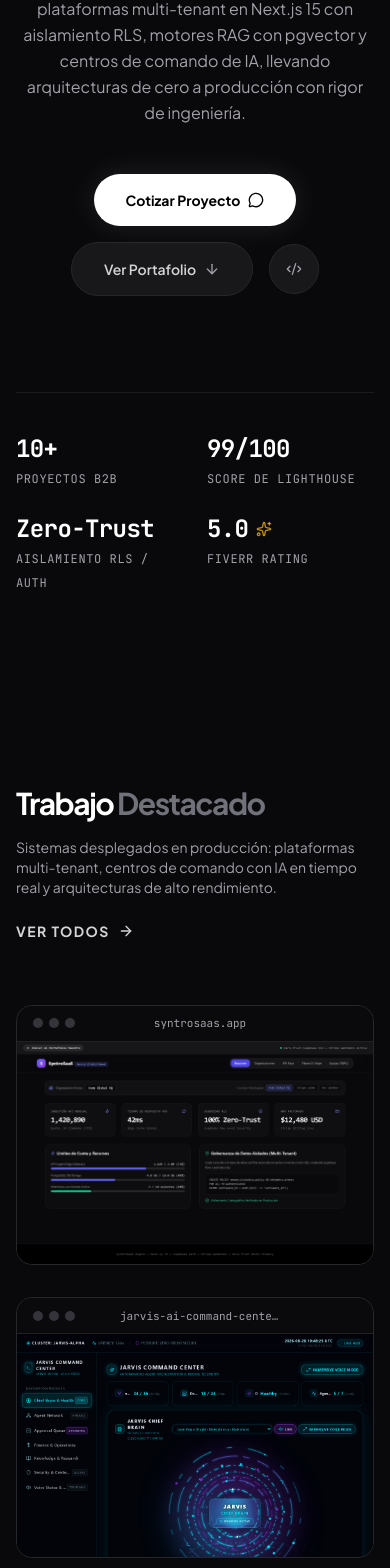
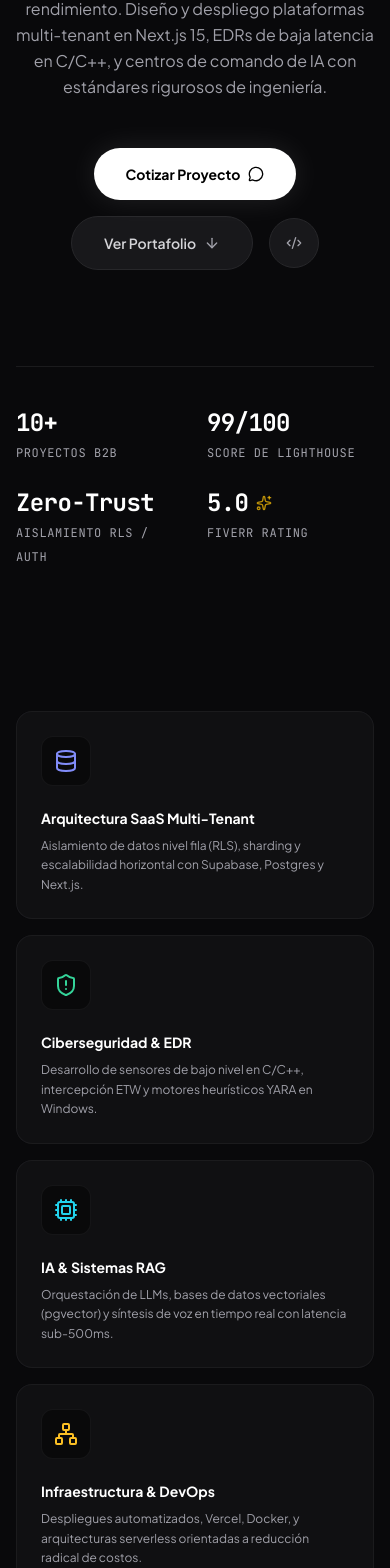
Before and after one commit to Axl07s/portfolio-axel, a React (Vite) app: page / in a window 390 px wide. Shown: the part 429-1997 px from the top of the page. Built offline with nearby package versions, Linux system fonts and the light colour scheme.

Commit message:
feat(portfolio): final peak polish - hero redesign, global translations, mobile nav ux, and edr expansion

```diff
--- /dev/null
+++ b/src/components/ExpertiseSection.tsx
@@ -0,0 +1,62 @@
+import { motion } from 'framer-motion';
+import { useLanguage } from '../context/LanguageContext';
+import { Database, ShieldAlert, Cpu, Network } from 'lucide-react';
+
+export function ExpertiseSection() {
+  const { lang } = useLanguage();
+
+  const features = [
+    {
+      icon: <Database className="w-6 h-6 text-indigo-400" />,
+      titleES: 'Arquitectura SaaS Multi-Tenant',
+      titleEN: 'Multi-Tenant SaaS Architecture',
+      descES: 'Aislamiento de datos nivel fila (RLS), sharding y escalabilidad horizontal con Supabase, Postgres y Next.js.',
+      descEN: 'Row-level security (RLS), sharding, and horizontal scalability with Supabase, Postgres, and Next.js.'
+    },
+    {
+      icon: <ShieldAlert className="w-6 h-6 text-emerald-400" />,
+      titleES: 'Ciberseguridad & EDR',
+      titleEN: 'Cybersecurity & EDR',
+      descES: 'Desarrollo de sensores de bajo nivel en C/C++, intercepción ETW y motores heurísticos YARA en Windows.',
+      descEN: 'Development of low-level C/C++ sensors, ETW interception, and YARA heuristic engines on Windows.'
+    },
+    {
+      icon: <Cpu className="w-6 h-6 text-cyan-400" />,
+      titleES: 'IA & Sistemas RAG',
+      titleEN: 'AI & RAG Systems',
+      descES: 'Orquestación de LLMs, bases de datos vectoriales (pgvector) y síntesis de voz en tiempo real con latencia sub-500ms.',
+      descEN: 'LLM orchestration, vector databases (pgvector), and real-time voice synthesis with sub-500ms latency.'
+    },
+    {
+      icon: <Network className="w-6 h-6 text-amber-400" />,
+      titleES: 'Infraestructura & DevOps',
+      titleEN: 'Infrastructure & DevOps',
+      descES: 'Despliegues automatizados, Vercel, Docker, y arquitecturas serverless orientadas a reducción radical de costos.',
+      descEN: 'Automated deployments, Vercel, Docker, and serverless architectures aimed at radical cost reduction.'
+    }
+  ];
+
+  return (
+    <section className="py-12 px-4 sm:px-6 lg:px-8 max-w-7xl mx-auto w-full relative z-10">
+      <div className="grid grid-cols-1 md:grid-cols-2 lg:grid-cols-4 gap-4">
+        {features.map((feat, i) => (
+          <motion.div
+            key={i}
+            initial={{ opacity: 0, y: 30 }}
+            whileInView={{ opacity: 1, y: 0 }}
+            viewport={{ once: true, margin: "-50px" }}
+            transition={{ duration: 0.6, delay: i * 0.1, ease: "easeOut" }}
+            className="group relative bg-zinc-900/50 backdrop-blur-sm border border-zinc-800/50 hover:border-zinc-700/80 p-6 rounded-2xl overflow-hidden"
+          >
+            <div className="absolute inset-0 bg-gradient-to-b from-white/5 to-transparent opacity-0 group-hover:opacity-100 transition-opacity duration-500 pointer-events-none" />
+            <div className="mb-4 p-3 bg-black/40 rounded-xl inline-block border border-white/5">
+              {feat.icon}
+            </div>
+            <h3 className="text-sm font-bold text-white mb-2">{lang === 'es' ? feat.titleES : feat.titleEN}</h3>
+            <p className="text-xs text-zinc-400 leading-relaxed">{lang === 'es' ? feat.descES : feat.descEN}</p>
+          </motion.div>
+        ))}
+      </div>
+    </section>
+  );
+}
--- a/src/components/Hero.tsx
+++ b/src/components/Hero.tsx
@@ -29,6 +29,15 @@ export const Hero: React.FC = () => {
     <section className="relative pt-36 pb-24 px-4 sm:px-6 lg:px-8 max-w-5xl mx-auto text-center overflow-hidden">
 
       <Particles />
+      <div
+        className="absolute inset-0 opacity-[0.03] pointer-events-none -z-20"
+        style={{
+          backgroundImage: 'linear-gradient(to right, #ffffff 1px, transparent 1px), linear-gradient(to bottom, #ffffff 1px, transparent 1px)',
+          backgroundSize: '40px 40px',
+          maskImage: 'radial-gradient(ellipse 60% 50% at 50% 0%, #000 70%, transparent 100%)',
+          WebkitMaskImage: 'radial-gradient(ellipse 60% 50% at 50% 0%, #000 70%, transparent 100%)'
+        }}
+      />
 
       {/* Subtle Indigo Glow */}
       <div className="absolute top-1/3 left-1/2 -translate-x-1/2 -translate-y-1/2 w-[500px] h-[300px] bg-indigo-500/15 blur-[120px] rounded-full pointer-events-none -z-10" />
--- a/src/components/Navbar.tsx
+++ b/src/components/Navbar.tsx
@@ -31,7 +31,7 @@ export const Navbar: React.FC<NavbarProps> = ({ onOpenContact }) => {
   ];
 
   return (
-    <nav className={`fixed top-0 inset-x-0 z-50 transition-all duration-300 ${
+    <nav className={`fixed top-0 inset-x-0 z-[100] transition-all duration-300 ${
       scrolled
         ? 'glass-obsidian border-b border-indigo-500/20 py-3 shadow-2xl bg-zinc-950/80 backdrop-blur-md'
         : 'bg-transparent py-5'
@@ -117,16 +117,7 @@ export const Navbar: React.FC<NavbarProps> = ({ onOpenContact }) => {
               </Link>
             );
           })}
-          <button
-            onClick={() => {
-              toggleLanguage();
-              setMobileMenuOpen(false);
-            }}
-            className="w-full text-left text-sm text-zinc-200 hover:text-indigo-400 py-1 flex items-center gap-2"
-          >
-            <Globe className="w-4 h-4" />
-            {lang === 'es' ? 'Switch to English' : 'Cambiar a Español'}
-          </button>
+          <button onClick={() => { toggleLanguage(); setMobileMenuOpen(false); }} className="w-full mt-4 bg-indigo-500/10 border border-indigo-500/30 text-indigo-400 rounded-lg px-4 py-3 flex items-center justify-center gap-2 font-bold uppercase text-xs tracking-widest active:scale-95 transition-transform"><Globe className="w-4 h-4" />{lang === "es" ? "Switch to English" : "Cambiar a Español"}</button>
           <div className="pt-2 border-t border-zinc-800">
             <button
               onClick={() => {
--- a/src/components/project-layouts/CinematicHero.tsx
+++ b/src/components/project-layouts/CinematicHero.tsx
@@ -6,18 +6,19 @@ import { Particles } from '../effects/Particles';
 
 interface CinematicHeroProps {
   project: PersonalProject;
+  lang: 'es' | 'en';
 }
 
-export function CinematicHero({ project }: CinematicHeroProps) {
+export function CinematicHero({ project, lang }: CinematicHeroProps) {
   const [phase, setPhase] = useState(0);
 
   const isCyber = project.id === 'suiteseguridad';
   const accentColor = isCyber ? '#10b981' : '#6366f1';
 
   const mockMetrics = [
-    { value: '+99%', label: 'DETECCIÓN EDR' },
-    { value: '< 5ms', label: 'LATENCIA KERNEL' },
-    { value: 'ZERO', label: 'FALSOS POSITIVOS' },
+    { value: '+99%', label: lang === 'es' ? 'DETECCIÓN EDR' : 'EDR DETECTION' },
+    { value: '< 5ms', label: lang === 'es' ? 'LATENCIA KERNEL' : 'KERNEL LATENCY' },
+    { value: 'ZERO', label: lang === 'es' ? 'FALSOS POSITIVOS' : 'FALSE POSITIVES' },
   ];
 
   useEffect(() => {
@@ -62,7 +63,7 @@ export function CinematicHero({ project }: CinematicHeroProps) {
                 animate={{ opacity: 1 }}
                 className="text-xs text-zinc-500 mb-4 tracking-[0.3em]"
               >
-                [ SYSTEM INITIALIZATION ]
+                {lang === 'es' ? '[ INICIALIZANDO SISTEMA ]' : '[ SYSTEM INITIALIZATION ]'}
               </motion.div>
               <div className="text-4xl md:text-6xl font-black text-white tracking-tighter uppercase drop-shadow-2xl px-4 text-center">
                 <ScrambleText text={project.title} />
@@ -201,7 +202,7 @@ export function CinematicHero({ project }: CinematicHeroProps) {
               className="relative text-center"
             >
               <div className="absolute inset-0 blur-3xl opacity-30" style={{ backgroundColor: accentColor }} />
-              <div className="text-xl md:text-2xl font-light text-zinc-400 mb-2">Engineered & Designed by</div>
+              <div className="text-xl md:text-2xl font-light text-zinc-400 mb-2">{lang === 'es' ? 'Diseñado & Desarrollado por' : 'Engineered & Designed by'}</div>
               <div className="text-6xl md:text-8xl font-black text-white tracking-tighter">
                 AXEL
               </div>
@@ -212,7 +213,7 @@ export function CinematicHero({ project }: CinematicHeroProps) {
               transition={{ delay: 2 }}
               className="mt-12 text-zinc-500 uppercase tracking-[0.4em] text-[10px] md:text-xs"
             >
-              Scroll down for details
+              {lang === 'es' ? 'Haz scroll para detalles' : 'Scroll down for details'}
             </motion.div>
           </motion.div>
         )}
@@ -225,7 +226,7 @@ export function CinematicHero({ project }: CinematicHeroProps) {
         transition={{ delay: 2, duration: 2 }}
         className="absolute bottom-8 left-1/2 -translate-x-1/2 flex flex-col items-center z-40"
       >
-        <span className="text-[10px] text-zinc-500 tracking-widest uppercase mb-2">Scroll</span>
+        <span className="text-[10px] text-zinc-500 tracking-widest uppercase mb-2">{lang === 'es' ? 'Scroll' : 'Scroll'}</span>
         <motion.div
           animate={{ y: [0, 8, 0] }}
           transition={{ duration: 1.5, repeat: Infinity }}
--- a/src/components/project-layouts/EnterpriseLayout.tsx
+++ b/src/components/project-layouts/EnterpriseLayout.tsx
@@ -33,7 +33,7 @@ export function EnterpriseLayout({ project }: { project: PersonalProject }) {
       <ScrollAffordance sections={ENTERPRISE_SECTIONS} accentColor="emerald" />
 
       {/* Hero Section */}
-      <div id="enterprise-hero"><CinematicHero project={project} /></div>
+      <div id="enterprise-hero"><CinematicHero project={project} lang={lang} /></div>
 
       {/* ============================================================ */}
       {/* DESKTOP: 3D Threat Isolation Hologram (lg+) */}
@@ -191,6 +191,73 @@ export function EnterpriseLayout({ project }: { project: PersonalProject }) {
         </div>
       </section>
 
+            {/* Deep Technical Dive - YARA & Sysmon */}
+      <section id="enterprise-yara" className="relative w-full max-w-6xl mx-auto px-6 py-24 z-20">
+        <div className="grid grid-cols-1 lg:grid-cols-2 gap-12 items-center">
+          <div>
+            <h2 className="text-3xl font-bold text-white mb-6">
+              {lang === 'es' ? 'Motor Heurístico de Comportamiento' : 'Behavioral Heuristic Engine'}
+            </h2>
+            <p className="text-slate-400 text-lg mb-8 leading-relaxed">
+              {lang === 'es'
+                ? 'El sistema no se basa únicamente en firmas. Analiza árboles de ejecución de procesos mediante Sysmon y realiza escaneo en memoria con YARA. Si detecta inyección de shellcode (API unhooking, Process Hollowing), aísla el proceso inmediatamente.'
+                : 'The system does not rely solely on signatures. It analyzes process execution trees via Sysmon and performs in-memory scanning with YARA. If it detects shellcode injection (API unhooking, Process Hollowing), it isolates the process immediately.'}
+            </p>
+
+            <div className="space-y-4">
+              <div className="flex items-start gap-4">
+                <div className="w-8 h-8 rounded bg-emerald-500/10 flex items-center justify-center flex-shrink-0 mt-1">
+                  <Activity className="w-4 h-4 text-emerald-400" />
+                </div>
+                <div>
+                  <h4 className="text-white font-bold mb-1">{lang === 'es' ? 'Análisis de Memoria Dinámica' : 'Dynamic Memory Analysis'}</h4>
+                  <p className="text-sm text-slate-500">Escaneo de regiones de memoria PAGE_EXECUTE_READWRITE en busca de payloads cifrados o ofuscados.</p>
+                </div>
+              </div>
+              <div className="flex items-start gap-4">
+                <div className="w-8 h-8 rounded bg-red-500/10 flex items-center justify-center flex-shrink-0 mt-1">
+                  <AlertTriangle className="w-4 h-4 text-red-400" />
+                </div>
+                <div>
+                  <h4 className="text-white font-bold mb-1">{lang === 'es' ? 'Aislamiento de Red Automático' : 'Automatic Network Isolation'}</h4>
+                  <p className="text-sm text-slate-500">Bloqueo de comunicación C2 (Command & Control) manipulando la tabla de ruteo local del host comprometido.</p>
+                </div>
+              </div>
+            </div>
+          </div>
+
+          <div className="bg-[#0a0a0f] border border-slate-800 rounded-xl overflow-hidden shadow-2xl font-mono text-[11px] md:text-xs">
+            <div className="flex items-center gap-2 px-4 py-3 border-b border-slate-800 bg-[#0f111a]">
+              <div className="w-3 h-3 rounded-full bg-red-500/50" />
+              <div className="w-3 h-3 rounded-full bg-amber-500/50" />
+              <div className="w-3 h-3 rounded-full bg-emerald-500/50" />
+              <span className="ml-2 text-slate-500">yara_engine_core.py</span>
+            </div>
+            <div className="p-4 md:p-6 text-slate-300 overflow-x-auto">
+              <pre>
+                <code className="language-python">
+<span className="text-purple-400">import</span> yara{'\n'}
+<span className="text-purple-400">import</span> win32api, win32process{'\n\n'}
+
+<span className="text-emerald-400">def</span> <span className="text-blue-400">scan_process_memory</span>(pid):{'\n'}
+{'    '}rules = yara.compile(filepath=<span className="text-amber-300">'/rules/ransomware.yar'</span>){'\n'}
+{'    '}<span className="text-purple-400">try</span>:{'\n'}
+{'        '}process_handle = win32api.OpenProcess({'\n'}
+{'            '}win32con.PROCESS_VM_READ | win32con.PROCESS_QUERY_INFORMATION, False, pid){'\n'}
+{'        '}matches = rules.match(pid=pid){'\n'}
+{'        '}<span className="text-purple-400">if</span> matches:{'\n'}
+{'            '}<span className="text-blue-400">trigger_mitigation</span>(pid, matches){'\n'}
+{'            '}<span className="text-emerald-400">return</span> <span className="text-amber-500">True</span>{'\n'}
+{'    '}<span className="text-purple-400">except</span> <span className="text-blue-200">Exception</span> <span className="text-purple-400">as</span> e:{'\n'}
+{'        '}logger.error(<span className="text-amber-300">f"Failed to scan PID {"{"}pid{"}"}: {"{"}e{"}"}"</span>){'\n'}
+{'    '}<span className="text-emerald-400">return</span> <span className="text-amber-500">False</span>
+                </code>
+              </pre>
+            </div>
+          </div>
+        </div>
+      </section>
+
       {/* The Actual Product / Application UI */}
       <section id="enterprise-dashboard" className="relative w-full max-w-6xl mx-auto px-6 py-12 z-20">
         <div className="text-center mb-10">
--- a/src/data/translations.ts
+++ b/src/data/translations.ts
@@ -8,7 +8,7 @@ export const translations = {
     // Hero
     'hero.status': 'AVAILABLE FOR B2B CONTRACTS (FIVERR / DIRECT)',
     'hero.title': 'Production SaaS & AI Systems',
-    'hero.subtitle': '19-year-old SaaS architect and technical consultant based in Ecuador. I design and ship production multi-tenant platforms in Next.js 15 with RLS isolation, RAG engines with pgvector, and AI command centers with production-grade engineering rigor.',
+    'hero.subtitle': 'SaaS Architect and Technical Consultant building robust, high-performance systems. I design and ship production multi-tenant platforms in Next.js 15, low-latency C++ EDRs, and AI-driven command centers with rigorous engineering standards.',
     'hero.cta.primary': 'Get a Quote',
     'hero.cta.secondary': 'View Portfolio',
 
@@ -54,7 +54,7 @@ export const translations = {
     // Hero
     'hero.status': 'DISPONIBLE PARA CONTRATOS B2B (FIVERR / DIRECTO)',
     'hero.title': 'Arquitectura SaaS & Sistemas de IA',
-    'hero.subtitle': 'Arquitecto de software y consultor SaaS de 19 años en Ecuador. Diseño y despliego plataformas multi-tenant en Next.js 15 con aislamiento RLS, motores RAG con pgvector y centros de comando de IA, llevando arquitecturas de cero a producción con rigor de ingeniería.',
+    'hero.subtitle': 'SaaS Architect & Consultor Técnico especializado en sistemas robustos de alto rendimiento. Diseño y despliego plataformas multi-tenant en Next.js 15, EDRs de baja latencia en C/C++, y centros de comando de IA con estándares rigurosos de ingeniería.',
     'hero.cta.primary': 'Cotizar Proyecto',
     'hero.cta.secondary': 'Ver Portafolio',
 
--- a/src/pages/Home.tsx
+++ b/src/pages/Home.tsx
@@ -1,3 +1,4 @@
+import { ExpertiseSection } from '../components/ExpertiseSection';
 
 import { Hero } from '../components/Hero';
 import { ProjectCard } from '../components/ProjectCard';
@@ -16,6 +17,8 @@ export function Home() {
   return (
     <>
       <Hero />
+
+      <ExpertiseSection />
 
       <section className="py-24 px-4 sm:px-6 lg:px-8 max-w-7xl mx-auto w-full">
         <div className="flex flex-col md:flex-row md:items-end justify-between mb-16 gap-6">
--- a/src/pages/ProjectDetail.tsx
+++ b/src/pages/ProjectDetail.tsx
@@ -2,7 +2,8 @@ import { useParams, Link } from 'react-router-dom';
 import { Helmet } from 'react-helmet-async';
 import { ArrowLeft } from 'lucide-react';
 import { personalProjects } from '../data/personalProjectsData';
-import { PORTFOLIO_PROJECTS } from '../data/portfolioData';
+import { getPortfolioProjects } from '../data/portfolioData';
+import { useLanguage } from '../context/LanguageContext';
 import { NotFound } from './NotFound';
 
 import { BentoLayout } from '../components/project-layouts/BentoLayout';
@@ -16,9 +17,10 @@ import { GraphTerminalLayout } from '../components/project-layouts/GraphTerminal
 
 export function ProjectDetail() {
   const { id } = useParams<{ id: string }>();
+  const { lang } = useLanguage();
 
   const personalProject = personalProjects.find((p) => p.id === id);
-  const freelanceProject = PORTFOLIO_PROJECTS.find((p) => p.id === id);
+  const freelanceProject = getPortfolioProjects(lang).find((p) => p.id === id);
 
   if (!personalProject && !freelanceProject) {
     return <NotFound />;
```
